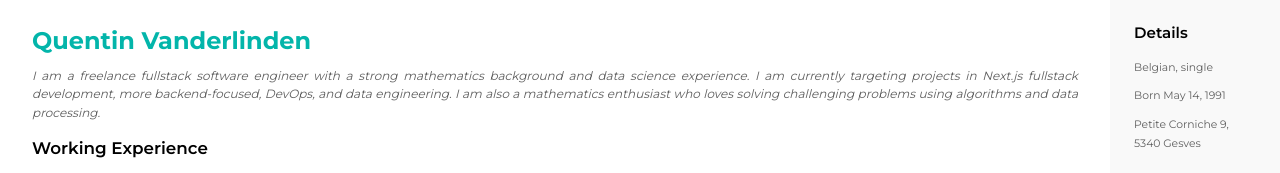
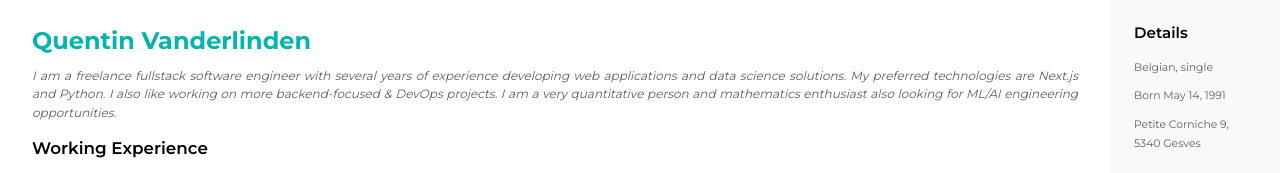
Before and after one commit to qvanderlinden/resume-react, a React (Create React App) app: page / in a window 1280 px wide. Shown: the top 173 px of the page. Built offline with nearby package versions, Linux system fonts and the light colour scheme.

Commit message:
feat: update description

```diff
--- a/src/MainSection/Description/index.jsx
+++ b/src/MainSection/Description/index.jsx
@@ -7,9 +7,8 @@ const Container = styled.div`
 
 const Description = () => (
   <Container>
-    I am a freelance fullstack software engineer with a strong mathematics background and data science experience.
-    I am currently targeting projects in Next.js fullstack development, more backend-focused, DevOps, and data engineering.
-    I am also a mathematics enthusiast who loves solving challenging problems using algorithms and data processing.
+    I am a freelance fullstack software engineer with several years of experience developing web applications and data science solutions. My preferred technologies are Next.js and Python. I also like working on more backend-focused & DevOps projects.
+    I am a very quantitative person and mathematics enthusiast also looking for ML/AI engineering opportunities.
   </Container>
 );
 
```
Also changed, not shown: 2 other files (tests, documents, lock files or other folders).
